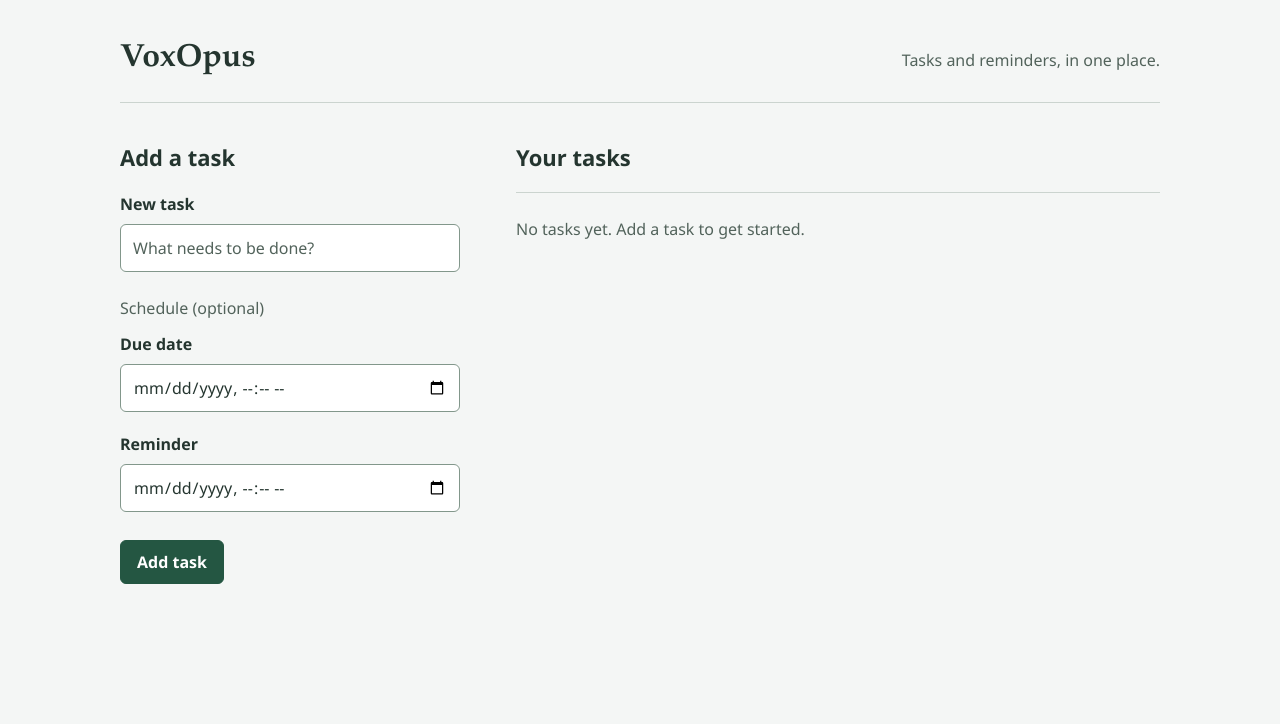
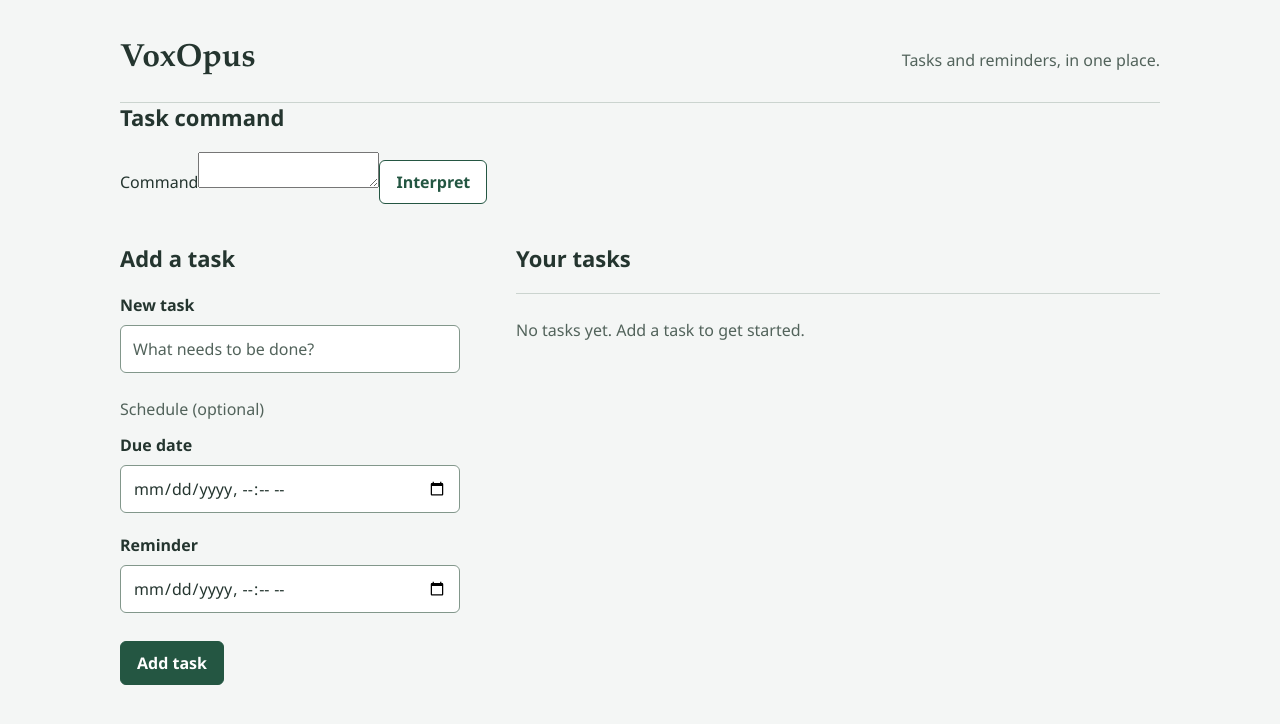
Before and after one commit to MichaelRosas/VoxOpus, a React (Vite) app in the folder frontend/: page / in a window 1280 px wide. Shown: the top 724 px of the page. Built offline with nearby package versions, Linux system fonts and the light colour scheme.

Commit message:
add user prompt task creation

```diff
--- a/frontend/src/App.tsx
+++ b/frontend/src/App.tsx
@@ -2,6 +2,7 @@ import { useEffect, useRef, useState } from 'react'
 import type { Task } from 'shared'
 import { CreateTaskForm } from './components/CreateTaskForm'
 import { TaskList } from './components/TaskList'
+import { CommandForm } from './components/CommandForm'
 import { loadTasks, saveTasks } from './storage'
 import './App.css'
 
@@ -42,6 +43,10 @@ function App() {
 
   function addTask(task: Task) {
     setTasks((currentTasks) => [...currentTasks, task])
+  }
+
+  function addTasks(newTasks: Task[]) {
+    setTasks((currentTasks) => [...currentTasks, ...newTasks])
   }
 
   function toggleTask(taskId: string) {
@@ -85,6 +90,8 @@ function App() {
         <p>Tasks and reminders, in one place.</p>
       </header>
 
+      <CommandForm onConfirm={addTasks} />
+
       <div className="workspace-body">
         <section aria-labelledby="new-task-heading">
           <h2 id="new-task-heading">Add a task</h2>
--- /dev/null
+++ b/frontend/src/components/CommandForm.tsx
@@ -0,0 +1,104 @@
+import { useState, type SubmitEvent } from 'react'
+import type { CommandResult, Task } from 'shared'
+import { interpretCommand } from '../api'
+
+interface CommandFormProps {
+  onConfirm: (tasks: Task[]) => void
+}
+
+export function CommandForm({ onConfirm }: CommandFormProps) {
+  const [command, setCommand] = useState('')
+  const [result, setResult] = useState<CommandResult | null>(null)
+  const [isLoading, setIsLoading] = useState(false)
+  const [error, setError] = useState<string | null>(null)
+
+  async function handleSubmit(event: SubmitEvent<HTMLFormElement>) {
+    event.preventDefault()
+    if (!command.trim() || isLoading) return
+
+    setIsLoading(true)
+    setError(null)
+    setResult(null)
+
+    try {
+      setResult(await interpretCommand(command.trim()))
+    } catch (error) {
+      setError(
+        error instanceof Error ? error.message : 'Command request failed',
+      )
+    } finally {
+      setIsLoading(false)
+    }
+  }
+
+  function confirmTasks() {
+    if (!result || result.clarification !== null) return
+    if (result.operations.length === 0) return
+
+    const newTasks: Task[] = result.operations.map((operation) => ({
+      id: crypto.randomUUID(),
+      title: operation.title,
+      completed: false,
+      dueAt: operation.dueAt,
+      reminderAt: operation.reminderAt,
+    }))
+
+    onConfirm(newTasks)
+    setResult(null)
+    setCommand('')
+  }
+
+  return (
+    <section aria-labelledby="command-heading">
+      <h2 id="command-heading">Task command</h2>
+      <form onSubmit={handleSubmit}>
+        <label htmlFor="command-input">Command</label>
+        <textarea
+          id="command-input"
+          value={command}
+          disabled={isLoading}
+          onChange={(event) => {
+            setCommand(event.target.value)
+            setResult(null)
+            setError(null)
+          }}
+        />
+        <button type="submit" disabled={isLoading || !command.trim()}>
+          {isLoading ? 'Processing…' : 'Interpret'}
+        </button>
+      </form>
+      {error && <p role="alert">{error}</p>}
+      {result?.clarification && <p>{result.clarification}</p>}
+      {result && result.clarification === null && (
+        <div>
+          <ul>
+            {result.operations.map((operation, index) => (
+              <li key={index}>
+                <strong>{operation.title}</strong>
+                {operation.dueAt && (
+                  <p>Due: {new Date(operation.dueAt).toLocaleString()}</p>
+                )}
+                {operation.reminderAt && (
+                  <p>
+                    Reminder: {new Date(operation.reminderAt).toLocaleString()}
+                  </p>
+                )}
+              </li>
+            ))}
+          </ul>
+          {result.operations.length === 0 && <p>No tasks proposed.</p>}
+          <button
+            type="button"
+            onClick={confirmTasks}
+            disabled={result.operations.length === 0}
+          >
+            Confirm
+          </button>
+          <button type="button" onClick={() => setResult(null)}>
+            Cancel
+          </button>
+        </div>
+      )}
+    </section>
+  )
+}
```
